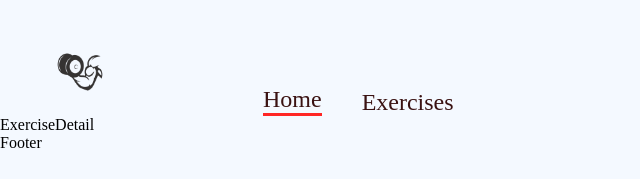
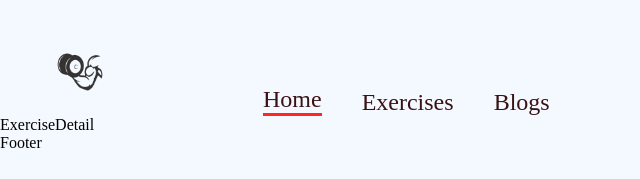
Before and after one commit to TathagatHarsh/exercise-tutorial, a React (Create React App) app: page /exercise/1 in a window 1280 px wide. Shown: the top 179 px of the page, without its empty margins (0-640 px from the left). Built offline with nearby package versions, Linux system fonts and the light colour scheme.

Commit message:
added blogs

```diff
--- a/src/components/Navbar.js
+++ b/src/components/Navbar.js
@@ -47,6 +47,16 @@ const Navbar = () => {
         >
           Exercises
         </a>
+
+        <a
+          href="#blogs"
+          style={{
+            textDecoration: "none",
+            color: "#3A1212",
+          }}
+        >
+          Blogs
+        </a>
       </Stack>
     </Stack>
   );
```
